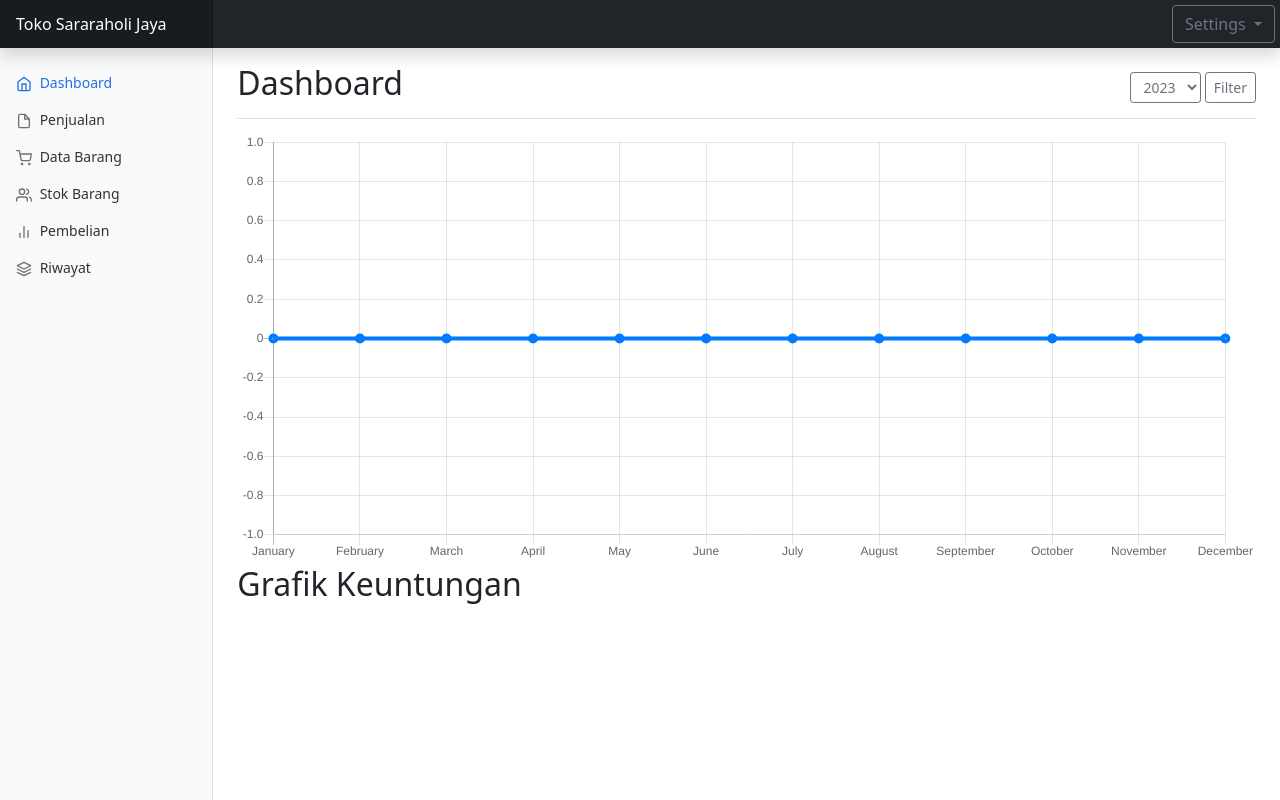
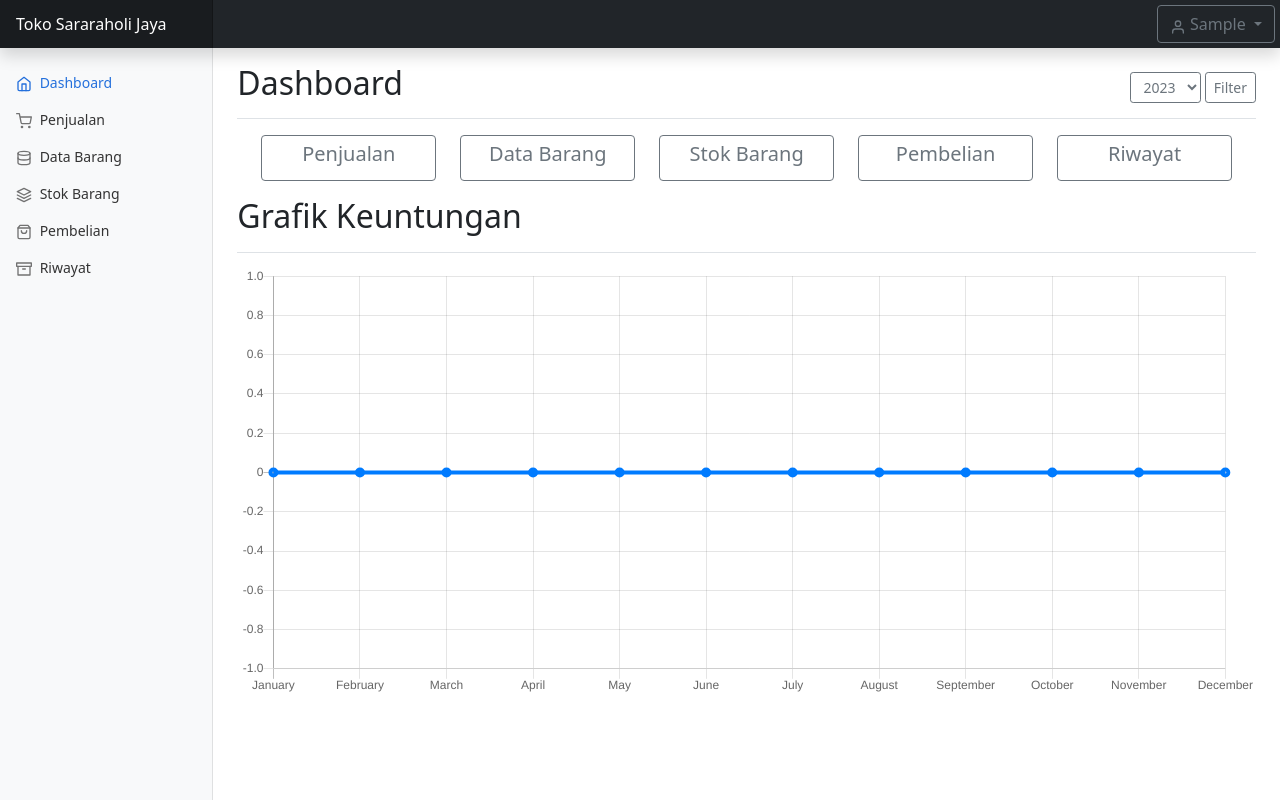
Before and after one commit to Mamo09/AplikasiTokosararaholijaya, a PHP site: page /dashboard.php in a window 1280 px wide. Run offline with PHP 8.4, Linux system fonts and the light colour scheme; the visitor is signed in with stand-in values (Sample User, id 1); data that the repository does not hold is empty.

Commit message:
update tampilan

```diff
--- a/dashboard.php
+++ b/dashboard.php
@@ -106,10 +106,11 @@ require 'login.php';
 
 <div class="btn-group" style="padding-right: 5px;">
   <button type="button" class="btn btn-outline-secondary dropdown-toggle" data-bs-toggle="dropdown" aria-expanded="false">
-    Settings
+    <a data-feather="user"></a>
+    <?= ucfirst($_SESSION['username']); ?>
   </button>
   <ul class="dropdown-menu dropdown-menu-lg-end">
-      <li><a class="dropdown-item" ><?php echo ucfirst($_SESSION['username']); ?></a></li>
+      <li><a class="dropdown-item" ><?= ucfirst($_SESSION['username']); ?></a></li>
       <li><a class="dropdown-item" href="reset_password.php">Ganti Password</a></li>
       <li><hr class="dropdown-divider"></li>
       <li><a class="nav-link px-3" href="logout.php">Sign Out</a></li>
@@ -130,35 +131,36 @@ require 'login.php';
           </li>
           <li class="nav-item">
             <a class="nav-link" href="penjualan.php">
-              <span data-feather="file"></span>
+              <span data-feather="shopping-cart"></span>
               Penjualan
             </a>
           </li>
           <li class="nav-item">
             <a class="nav-link" href="databarang.php">
-              <span data-feather="shopping-cart"></span>
+              <span data-feather="database"></span>
               Data Barang
             </a>
           </li>
           <li class="nav-item">
             <a class="nav-link" href="stokbarang.php">
-              <span data-feather="users"></span>
+              <span data-feather="layers"></span>
               Stok Barang
             </a>
           </li>
           <li class="nav-item">
             <a class="nav-link" href="pembelian.php">
-              <span data-feather="bar-chart-2"></span>
+              <span data-feather="shopping-bag"></span>
               Pembelian
             </a>
           </li>
           <li class="nav-item">
             <a class="nav-link" href="riwayat.php">
-              <span data-feather="layers"></span>
+              <span data-feather="archive"></span>
               Riwayat
             </a>
           </li>
         </ul>
+      </div>
     </nav>
 
     <main class="col-md-9 ms-sm-auto col-lg-10 px-md-4">
@@ -180,11 +182,52 @@ require 'login.php';
 
         </div>
       </div>
+      <div class="container text-center">
+        <div class="row align-items-center">
+          <div class="col">
+            <div class="d-grid gap-2">
+                <button onclick="document.location='penjualan.php'" type="button" class="btn btn-outline-secondary">
+                  <h5 class="card-title">Penjualan</h5>
+                </button>
+            </div>
+          </div>
+          <div class="col">
+            <div class="d-grid gap-2">
+                <button onclick="document.location='databarang.php'" type="button" class="btn btn-outline-secondary">
+                  <h5 class="card-title">Data Barang</h5>
+                </button>
+            </div>
+          </div>
+          <div class="col">
+            <div class="d-grid gap-2">
+                <button onclick="document.location='stokbarang.php'" type="button" class="btn btn-outline-secondary">
+                  <h5 class="card-title">Stok Barang</h5>
+                </button>
+            </div>
+          </div>
+          <div class="col">
+            <div class="d-grid gap-2">
+                <button onclick="document.location='pembelian.php'" type="button" class="btn btn-outline-secondary">
+                  <h5 class="card-title">Pembelian</h5>
+                </button>
+            </div>
+          </div>
+          <div class="col">
+            <div class="d-grid gap-2">
+                <button onclick="document.location='riwayat.php'" type="button" class="btn btn-outline-secondary">
+                  <h5 class="card-title">Riwayat</h5>
+                </button>
+            </div>
+          </div>
+        </div>
+      </div>
 
+      <div class="d-flex justify-content-between flex-wrap flex-md-nowrap align-items-center pt-3 pb-2 mb-3 border-bottom">
+        <h2>Grafik Keuntungan</h2>
+
+      </div>
       <canvas id="myChart" width="900" height="380" ></canvas>
 
-      <h2>Grafik Keuntungan</h2>
-      <div class="table-responsive">
       </div>
     </main>
   </div>
```
Also changed, not shown: databarang.php (+12 -9 lines), pembelian.php (+10 -9 lines), penjualan.php (+9 -10 lines), riwayat.php (+9 -9 lines), stokbarang.php (+11 -10 lines).
